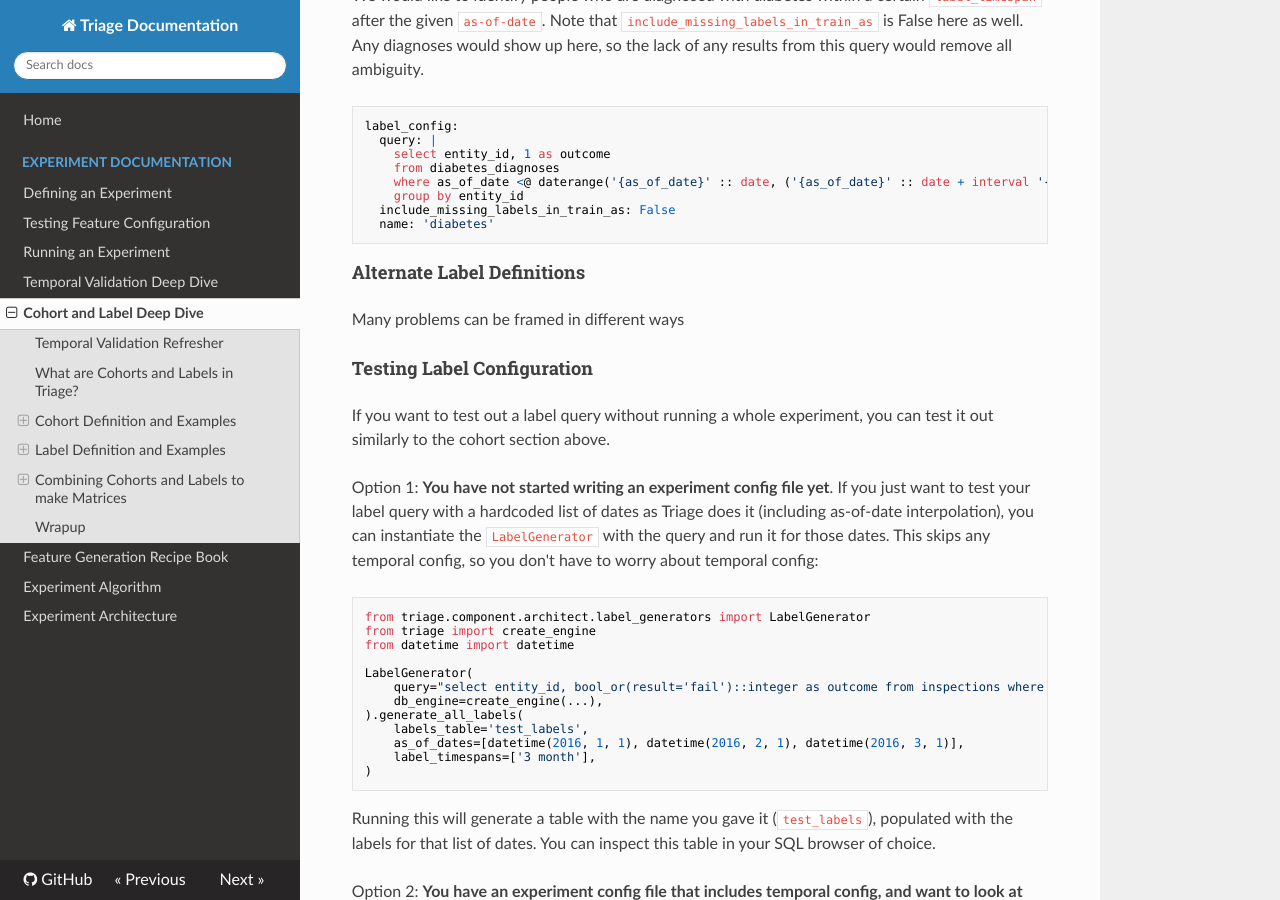
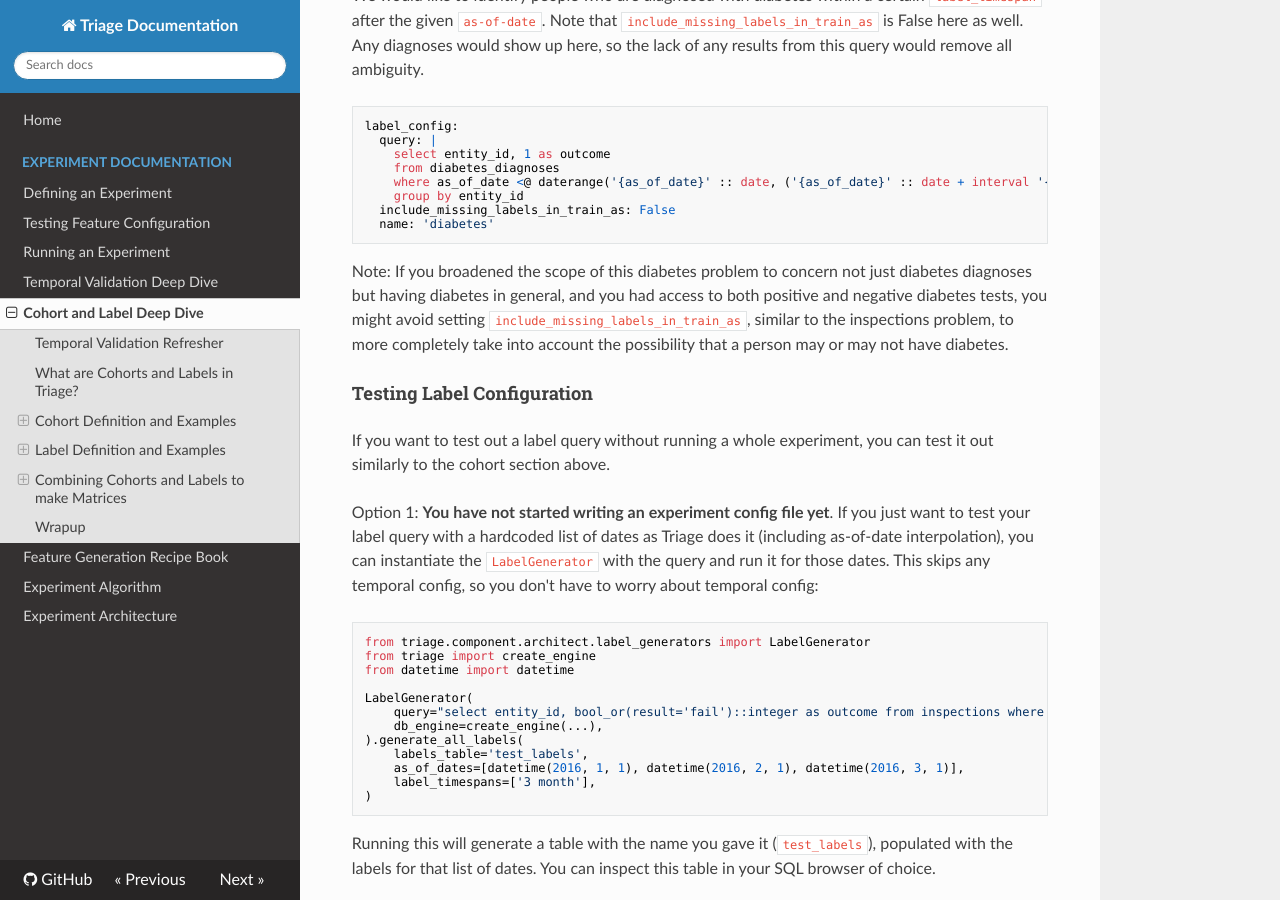
Before and after one commit to dssg/triage, an MkDocs documentation site: the page built from docs/sources/experiments/cohort-labels.md, in a window 1280 px wide and 900 px high, scrolled down 7966 px. Built offline with MkDocs 1.6.1, drawn with Linux system fonts in a browser that asks for light colours; nearby versions of some CDN libraries; old or Windows-style settings are respelled for this version of MkDocs.

Commit message:
Add note about diabetes inspections

````diff
--- a/docs/sources/experiments/cohort-labels.md
+++ b/docs/sources/experiments/cohort-labels.md
@@ -280,9 +280,7 @@ label_config:
   name: 'diabetes'
 ```
 
-### Alternate Label Definitions
-
-Many problems can be framed in different ways
+Note: If you broadened the scope of this diabetes problem to concern not just diabetes diagnoses but having diabetes in general, and you had access to both positive and negative diabetes tests, you might avoid setting `include_missing_labels_in_train_as`, similar to the inspections problem, to more completely take into account the possibility that a person may or may not have diabetes.
 
 ### Testing Label Configuration
 
````
